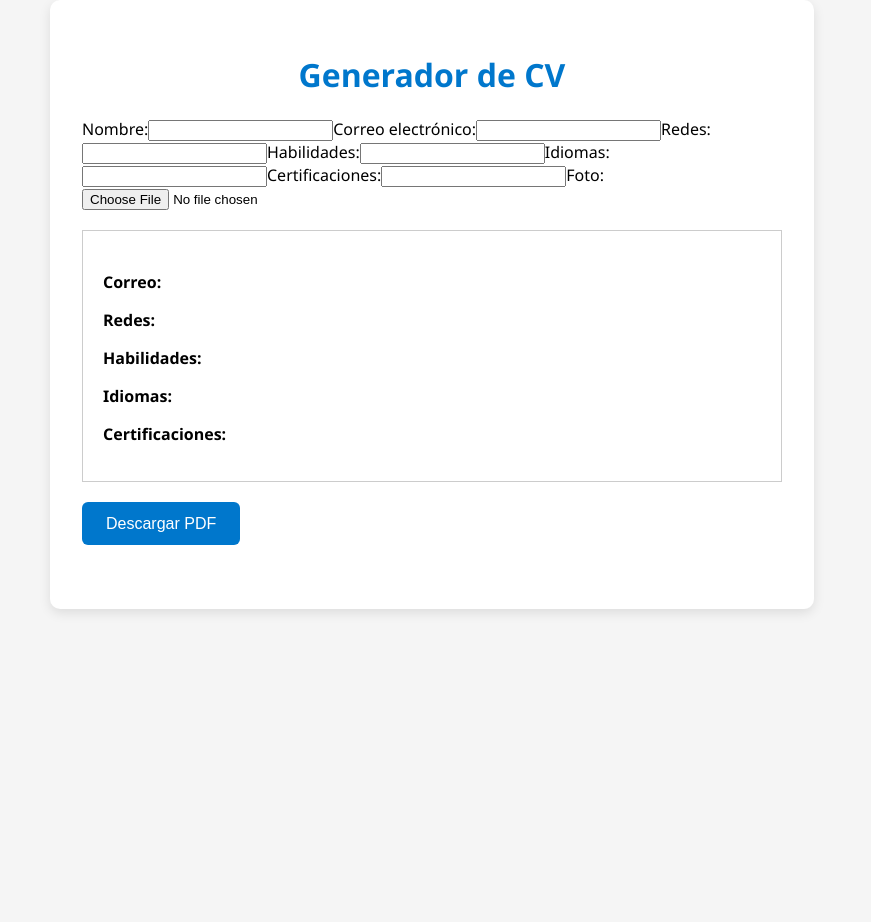
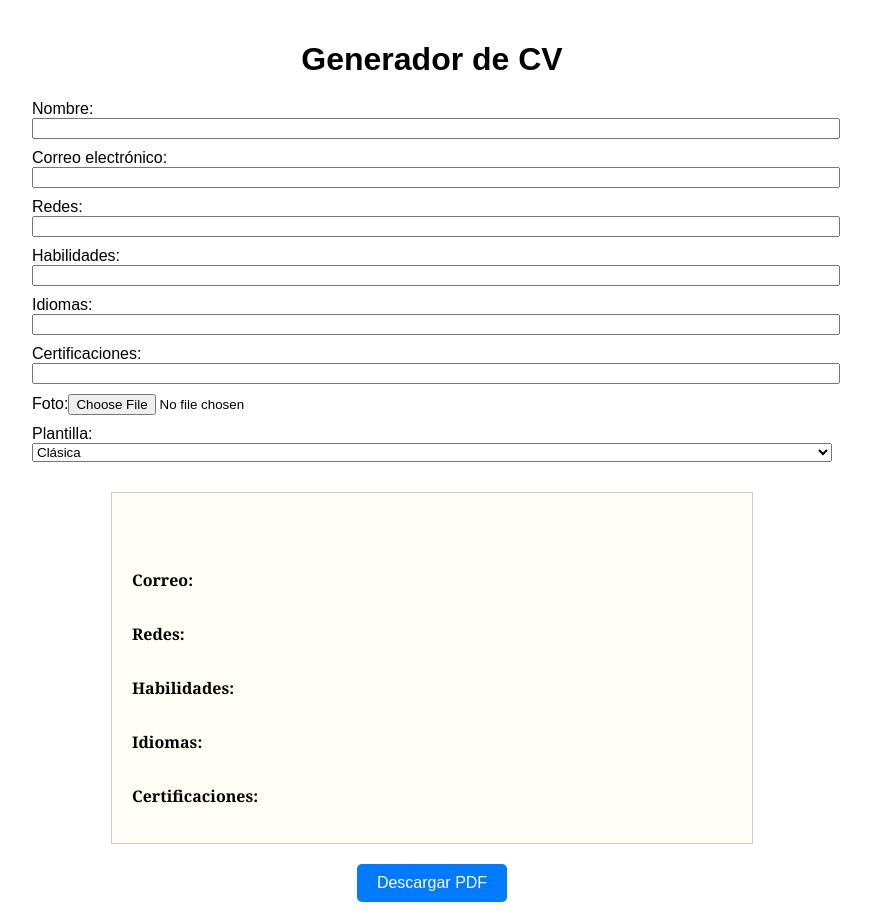
Before and after one commit to lucianodigiweb/cv-creator, a React (Create React App) app: page / in a window 1280 px wide. Shown: the whole page, without its empty margins (208-1079 px from the left). Before the commit the page ends 800 px from the top, so only its background shows below. Built offline with nearby package versions, Linux system fonts and the light colour scheme.

Commit message:
Versión final vertical con PDF portrait y estilos claros

```diff
--- a/package.json
+++ b/package.json
@@ -8,6 +8,7 @@
     "@testing-library/react": "^16.3.0",
     "@testing-library/user-event": "^13.5.0",
     "html2canvas": "^1.4.1",
+    "html2pdf.js": "^0.10.3",
     "jspdf": "^3.0.1",
     "react": "^19.1.0",
     "react-dom": "^19.1.0",
--- a/src/App.js
+++ b/src/App.js
@@ -1,5 +1,5 @@
 import React, { useState } from "react";
-import "./App.css";
+import html2pdf from "html2pdf.js/dist/html2pdf.bundle";
 
 function App() {
   const [datos, setDatos] = useState({
@@ -10,11 +10,11 @@ function App() {
     idiomas: "",
     certificaciones: "",
     foto: null,
+    plantilla: "clasica"
   });
 
   const handleDatosChange = (e) => {
     const { name, value, type, files } = e.target;
-
     if (type === "file" && files[0]) {
       const reader = new FileReader();
       reader.onloadend = () => {
@@ -33,48 +33,63 @@ function App() {
       filename: "cv-luciano.pdf",
       image: { type: "jpeg", quality: 0.98 },
       html2canvas: { scale: 2 },
-      jsPDF: { unit: "in", format: "letter", orientation: "portrait" },
+      jsPDF: { unit: "in", format: "letter", orientation: "portrait" }
     };
-
-    if (window.html2pdf && contenido) {
-      window.html2pdf().set(opciones).from(contenido).save();
+    if (contenido) {
+      html2pdf().set(opciones).from(contenido).save();
     } else {
-      alert("La librería de PDF no está disponible aún. Intenta nuevamente en unos segundos.");
+      alert("No se encontró el contenido para generar el PDF.");
     }
   };
 
   return (
-    <div className="App">
-      <h1>Generador de CV</h1>
+    <div
+      className="App"
+      style={{
+        maxWidth: "800px",
+        margin: "0 auto",
+        padding: "20px",
+        fontFamily: "Arial, sans-serif"
+      }}
+    >
+      <h1 style={{ textAlign: "center" }}>Generador de CV</h1>
 
+      <form
+        style={{
+          display: "flex",
+          flexDirection: "column",
+          gap: "10px",
+          marginBottom: "30px"
+        }}
+      >
         <label>
           Nombre:
-        <input type="text" name="nombre" value={datos.nombre} onChange={handleDatosChange} />
+          <input type="text" name="nombre" value={datos.nombre} onChange={handleDatosChange} style={{ width: "100%" }} />
         </label>
 
         <label>
           Correo electrónico:
-        <input type="email" name="correo" value={datos.correo} onChange={handleDatosChange} />
+          <input type="email" name="correo" value={datos.correo} onChange={handleDatosChange} style={{ width: "100%" }} />
         </label>
 
         <label>
           Redes:
-        <input type="text" name="redes" value={datos.redes} onChange={handleDatosChange} />
+          <input type="text" name="redes" value={datos.redes} onChange={handleDatosChange} style={{ width: "100%" }} />
         </label>
 
         <label>
           Habilidades:
-        <input type="text" name="habilidades" value={datos.habilidades} onChange={handleDatosChange} />
+          <input type="text" name="habilidades" value={datos.habilidades} onChange={handleDatosChange} style={{ width: "100%" }} />
         </label>
 
         <label>
           Idiomas:
-        <input type="text" name="idiomas" value={datos.idiomas} onChange={handleDatosChange} />
+          <input type="text" name="idiomas" value={datos.idiomas} onChange={handleDatosChange} style={{ width: "100%" }} />
         </label>
 
         <label>
           Certificaciones:
-        <input type="text" name="certificaciones" value={datos.certificaciones} onChange={handleDatosChange} />
+          <input type="text" name="certificaciones" value={datos.certificaciones} onChange={handleDatosChange} style={{ width: "100%" }} />
         </label>
 
         <label>
@@ -82,17 +97,57 @@ function App() {
           <input type="file" name="foto" accept="image/*" onChange={handleDatosChange} />
         </label>
 
-      <div id="cv-preview" style={{ marginTop: "20px", border: "1px solid #ccc", padding: "20px" }}>
+        <label>
+          Plantilla:
+          <select name="plantilla" value={datos.plantilla} onChange={handleDatosChange} style={{ width: "100%" }}>
+            <option value="clasica">Clásica</option>
+            <option value="moderna">Moderna</option>
+          </select>
+        </label>
+      </form>
+
+      <div
+        id="cv-preview"
+        style={{
+          border: "1px solid #ccc",
+          padding: "20px",
+          backgroundColor: "#f9f9f9",
+          display: "flex",
+          flexDirection: "column",
+          alignItems: "flex-start",
+          width: "100%",
+          maxWidth: "600px",
+          margin: "0 auto",
+          fontFamily: datos.plantilla === "moderna" ? "Verdana, sans-serif" : "Georgia, serif",
+          background: datos.plantilla === "moderna" ? "#e9f7ff" : "#fffef7"
+        }}
+      >
         <h2>{datos.nombre}</h2>
         <p><strong>Correo:</strong> {datos.correo}</p>
         <p><strong>Redes:</strong> {datos.redes}</p>
         <p><strong>Habilidades:</strong> {datos.habilidades}</p>
         <p><strong>Idiomas:</strong> {datos.idiomas}</p>
         <p><strong>Certificaciones:</strong> {datos.certificaciones}</p>
-        {datos.foto && <img src={datos.foto} alt="Foto" style={{ width: "150px", marginTop: "10px" }} />}
+        {datos.foto && <img src={datos.foto} alt="Foto" style={{ width: "150px", marginTop: "10px", borderRadius: "5px" }} />}
       </div>
 
-      <button onClick={descargarPDF} id="descargar-pdf" style={{ marginTop: "20px" }}>Descargar PDF</button>
+      <div style={{ textAlign: "center", marginTop: "20px" }}>
+        <button
+          onClick={descargarPDF}
+          id="descargar-pdf"
+          style={{
+            padding: "10px 20px",
+            fontSize: "16px",
+            backgroundColor: "#007bff",
+            color: "white",
+            border: "none",
+            borderRadius: "5px",
+            cursor: "pointer"
+          }}
+        >
+          Descargar PDF
+        </button>
+      </div>
     </div>
   );
 }
```
Also changed, not shown: 1 other file (tests, documents, lock files or other folders). Lines whose indentation alone changed are shown as unchanged.
